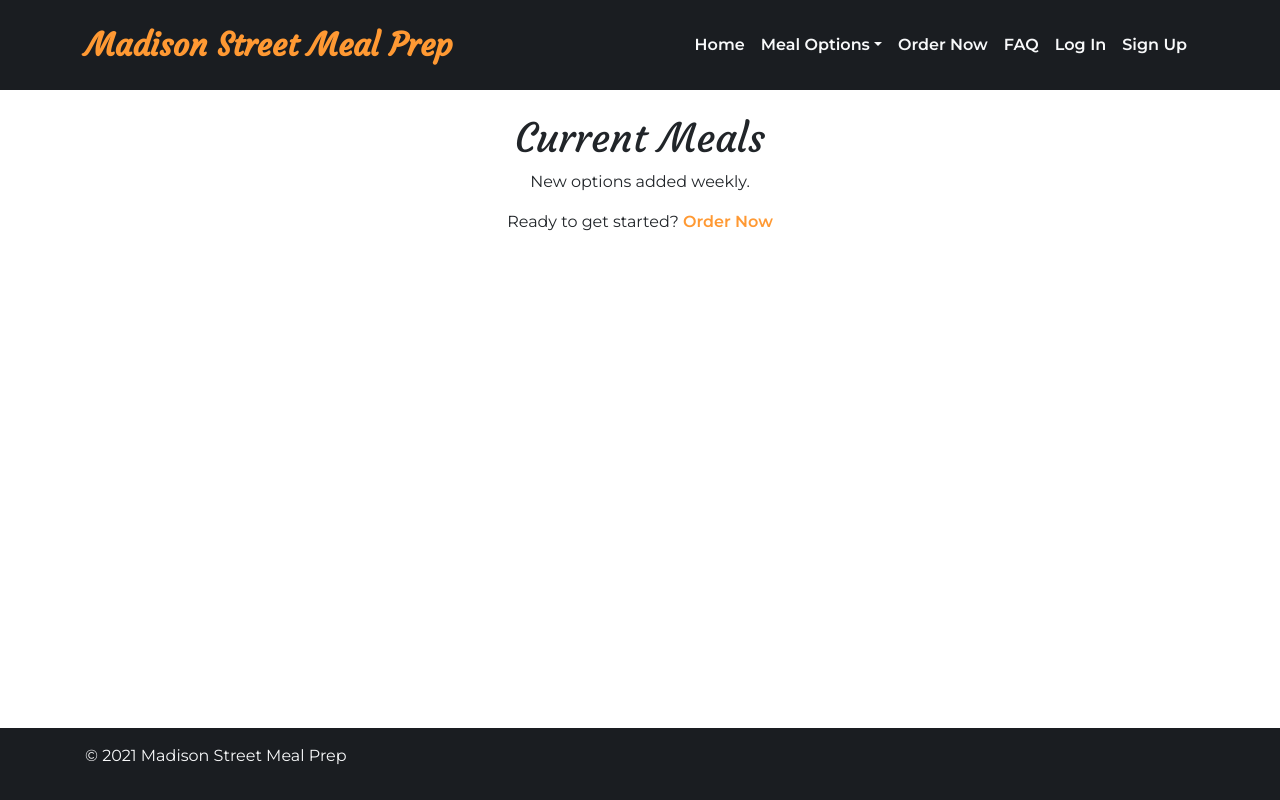
After one commit to asuratte/web-tech-2-final, a PHP site: template view/current_meals.twig in a window 1280 px wide. The commit adds this page. Run offline with PHP 8.4, Linux system fonts and the light colour scheme; the template is opened without the code that fills it, so the values that code supplies are empty; some libraries are stand-ins or nearby versions.

Commit message:
Added current meals page template, controller code, and database model code. Updated navigation to reflect new page.

```diff
--- /dev/null
+++ b/view/current_meals.twig
@@ -0,0 +1,42 @@
+{{ include('/shared/header.twig') }}
+{{ include('/shared/navigation.twig') }}
+<div class="container py-4 text-center">
+    <main class="mx-auto px-5">
+        <h1>Current Meals</h1>
+        <p class="w-75 mx-auto">New options added weekly.</p>
+        <p class="w-75 mx-auto">Ready to get started? <a href=".?action=Show Order Now">Order Now</a></p>
+        {% for current_meal in current_meals %}
+            <h2 class="pt-3">{{ current_meal.planName }}</h2>
+        <div class="meal-card-container row card-deck mt-3">
+                <div class="col-lg-4 col-md-6 d-flex px-0 card-col">
+                    <div class="card">
+                        <img class="card-img-top" src="./view/images/current-meals/{{ current_meal.breakfastImage|e }}">
+                        <div class="card-body">
+                            <h2 class="card-title">{{ current_meal.breakfastName|e }}</h2>
+                            <p class="card-text">{{ current_meal.breakfastDescription|e }}</p>
+                        </div>
+                    </div>
+                </div>
+                <div class="col-lg-4 col-md-6 d-flex px-0 card-col">
+                    <div class="card">
+                        <img class="card-img-top" src="./view/images/current-meals/{{ current_meal.lunchImage|e }}">
+                        <div class="card-body">
+                            <h2 class="card-title">{{ current_meal.lunchName|e }}</h2>
+                            <p class="card-text">{{ current_meal.lunchDescription|e }}</p>
+                        </div>
+                    </div>
+                </div>
+                <div class="col-lg-4 col-md-6 d-flex px-0 card-col">
+                    <div class="card">
+                        <img class="card-img-top" src="./view/images/current-meals/{{ current_meal.dinnerImage|e }}">
+                        <div class="card-body">
+                            <h2 class="card-title">{{ current_meal.dinnerName|e }}</h2>
+                            <p class="card-text">{{ current_meal.dinnerDescription|e }}</p>
+                        </div>
+                    </div>
+                </div>
+        </div>
+        {% endfor %}
+    </main>
+</div>
+{{ include('/shared/footer.twig') }}
--- a/view/meal_options.twig
+++ b/view/meal_options.twig
@@ -4,12 +4,12 @@
     <main class="mx-auto px-5">
         <h1>Meal Options</h1>
         <p class="w-75 mx-auto">We have a wide variety of meal plans suited for different dietary preferences.</p>
-        <p class="w-75 mx-auto">Ready to get started? <a href=".?action=Show Order Now">Order Now</a></p>
+        <p class="w-75 mx-auto">Ready to get started? <a href=".?action=Show Order Now">Order Now</a> or <a href=".?action=Show Current Meals">view our current meals</a>.</p>
         <div class="meal-card-container row card-deck mt-5">
             {% for meal_plan in meal_plans %}
                 <div class="col-lg-4 col-md-6 d-flex px-0 card-col">
                     <div class="card">
-                        <img class="card-img-top" src="./view/images/{{ meal_plan.planImage|e }}" alt="Standard">
+                        <img class="card-img-top" src="./view/images/{{ meal_plan.planImage|e }}">
                         <div class="card-body">
                             {% if session.dietary_preference is defined and session.dietary_preference == meal_plan.planName %}
                                 <h3 class="customer-pick"><i class="fa fa-heart" aria-hidden="true"></i> Recommended for you</h3>
@@ -31,7 +31,7 @@
             {% for add_on in add_ons %}
                 <div class="col-lg-4 col-md-6 d-flex px-0 card-col">
                     <div class="card">
-                        <img class="card-img-top" src="./view/images/{{ add_on.addOnImage|e }}" alt="Standard">
+                        <img class="card-img-top" src="./view/images/{{ add_on.addOnImage|e }}">
                         <div class="card-body text-center">
                             <h2 class="card-title px-2">{{ add_on.addOnName|e }}</h2>
                             <p class="card-text">{{ add_on.addOnDescription|e }}</p>
--- a/view/shared/navigation.twig
+++ b/view/shared/navigation.twig
@@ -38,7 +38,6 @@
                             </a>
                             <div class="dropdown-menu" aria-labelledby="navbarDropdownProfile">
                                 <a class="dropdown-item" href=".?action=Show Order History">Order History</a>
-                                <a class="dropdown-item" href=".?action=Show My Account">My Account</a>
                                 <a class="dropdown-item" href=".?action=Log Out">Log Out</a>
                             </div>
                         </li>
```
Also changed, not shown: Controller.php (+9 -0 lines), model/MealPlansTable.php (+11 -0 lines), view/my_account.twig (deleted, +0 -8 lines).
